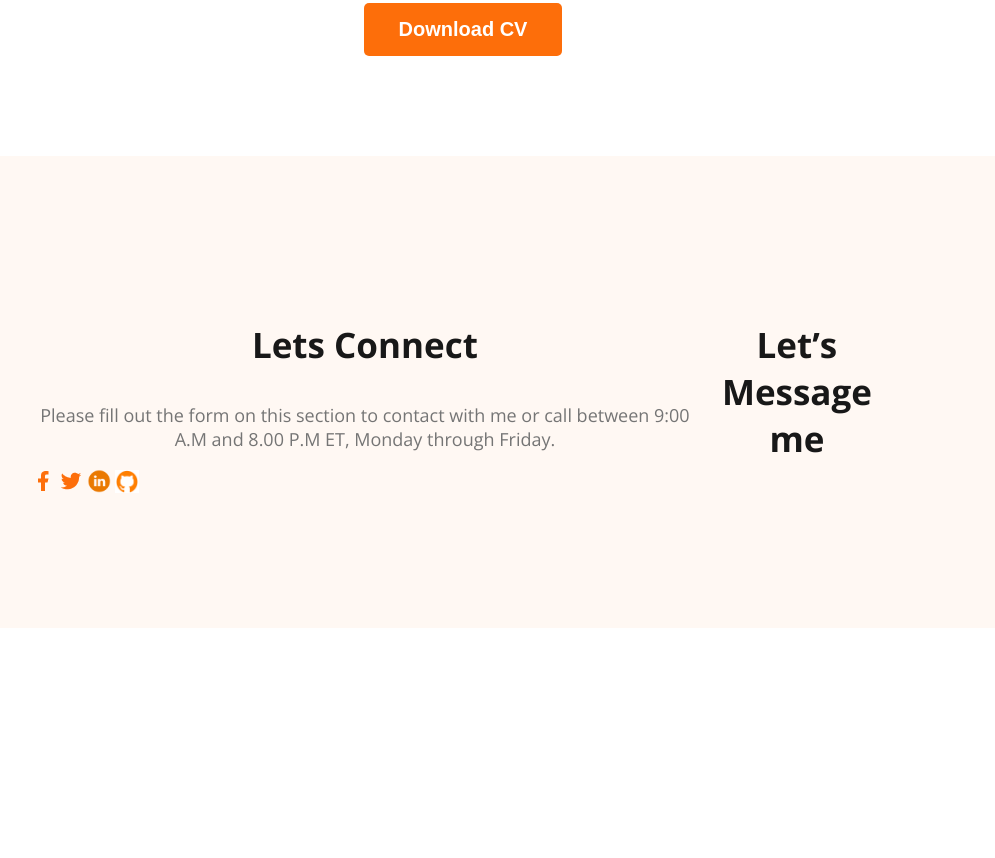
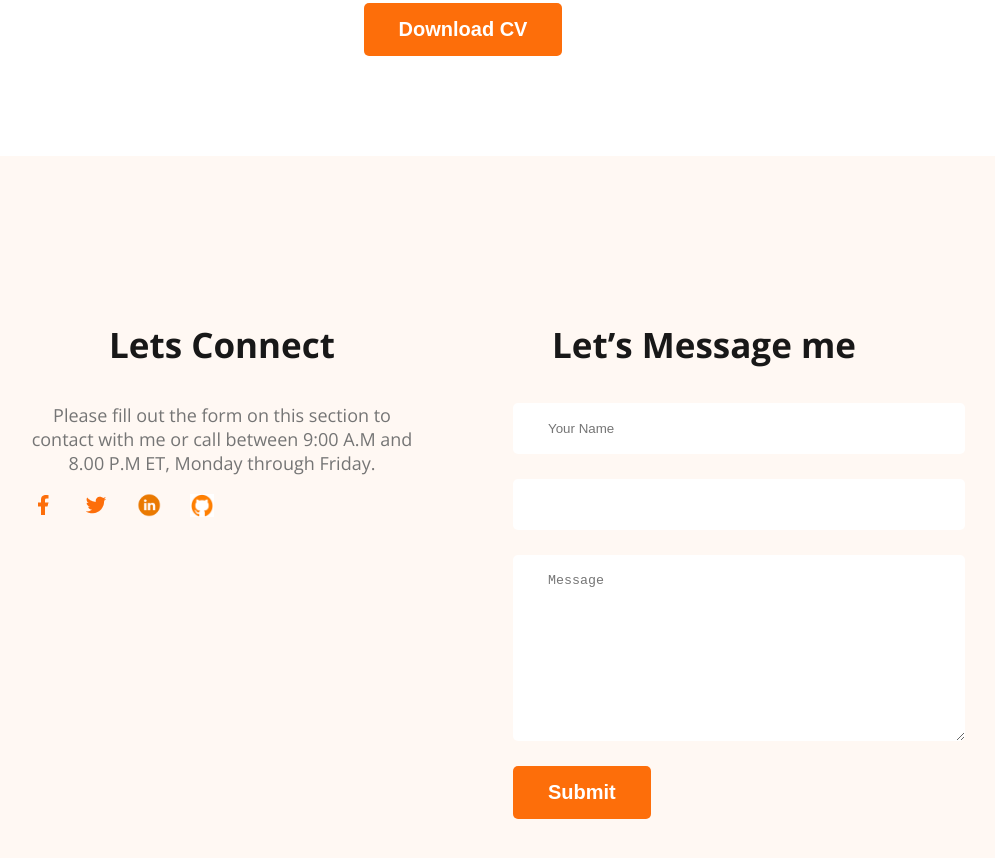
Before and after one commit to mstsurnalyakter/web-developer-portfolio, a plain HTML site: page index.html in a window 1280 px wide. Shown: the part 3231-4089 px from the top of the page, without its empty margins (177-1172 px from the left). Before the commit the page ends 3867 px from the top, so only its background shows below. Drawn offline with nearby package versions, Linux system fonts and the light colour scheme.

Commit message:
contact form added

```diff
--- a/index.html
+++ b/index.html
@@ -240,8 +240,11 @@
 
     <!-- footer section starts here -->
       <footer>
+
         <section class="footer-column">
+
             <h3 class="section-title">Lets Connect</h3>
+
             <p class="section-description">
                 Please fill out the form on this section to contact with me or call between 9:00 A.M and 8.00 P.M ET, Monday through Friday.
             </p>
@@ -251,9 +254,19 @@
                 <a href="https://www.linkedin.com/in/mst-surnaly-akter/"><img src="./images/icons/linkedin.png" width="24px" alt="linkedin"></a>
                 <a href="https://github.com/mstsurnalyakter"><img src="./images/icons/git.png" width="24px" alt="github"></a>
             </section>
+
         </section>
+
         <section class="footer-column">
+
             <h3 class="section-title">Let’s Message me</h3>
+            <form class="contact-form" action="https://formspree.io/f/mjvnvlrd" method="post">
+                <input type="text" name="name" id="name" placeholder="Your Name">
+                <input type="email" name="email" id="email">
+                <textarea name="" id="" cols="30" rows="10" placeholder="Message"></textarea>
+                <input type="submit" class="btn-primary" value="Submit">
+            </form>
+
         </section>
       </footer>
     <!-- footer section ends here -->
--- a/styles/portfolie.css
+++ b/styles/portfolie.css
@@ -177,7 +177,7 @@ main > section {
   margin-bottom: 10px;
 }
 
-.resume-item-institute{
+.resume-item-institute {
   margin-bottom: 20px;
   margin-top: 0;
 }
@@ -187,24 +187,44 @@ main > section {
   color: #757575;
 }
 
-.resume-container hr{
+.resume-container hr {
   margin: 30px;
 }
 /* Resume Section ends here */
 
-
-
-.download-cv{
+.download-cv {
   text-align: center;
   /* margin-top: 50px; */
 }
 
-
 /* footer section starts here */
-footer{
+footer {
   display: flex;
-    background-color:#fff8f3 ;
+  gap: 100px;
+  background-color: #fff8f3;
   padding: 130px 200px;
   margin-top: 100px;
 }
+
+.footer-column {
+  width: 50%;
+}
+
+.social-links a{
+margin-right: 25px;
+}
+
+.contact-form input[type="text"],
+input[type="email"],
+textarea {
+  display: block;
+  margin-bottom: 25px;
+  padding: 18px 35px;
+  color: #757575;
+  border-radius: 5px;
+  border: none;
+  background-color: #fff;
+  width: 100%;
+}
+
 /* footer section ends here */
```
Lines whose indentation alone changed are shown as unchanged.
